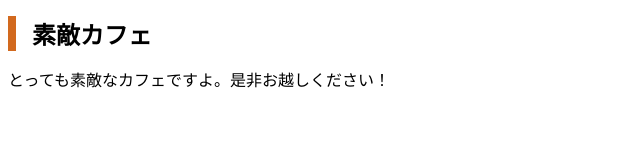
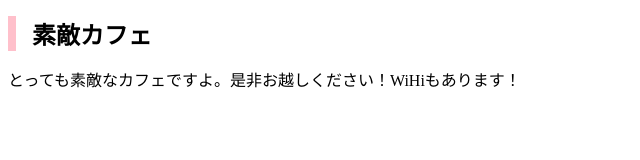
Before and after one commit to azazel67/mycafe, a plain HTML site: page index.html in a window 1280 px wide. Shown: the whole page, without its empty margins (0-640 px from the left). Drawn offline with Linux system fonts and the light colour scheme.

Commit message:
Add files via upload

```diff
--- a/css/styles.css
+++ b/css/styles.css
@@ -1,6 +1,6 @@
 h1{
   font-size: 24px;
   padding-left: 16px;
-  border-left: 8px solid chocolate;
+  border-left: 8px solid pink;
 
 }
--- a/index.html
+++ b/index.html
@@ -7,6 +7,6 @@
 </head>
 <body>
   <h1>素敵カフェ</h1>
-  <p>とっても素敵なカフェですよ。是非お越しください！</p>
+  <p>とっても素敵なカフェですよ。是非お越しください！WiHiもあります！</p>
 </body>
 </html>
```
